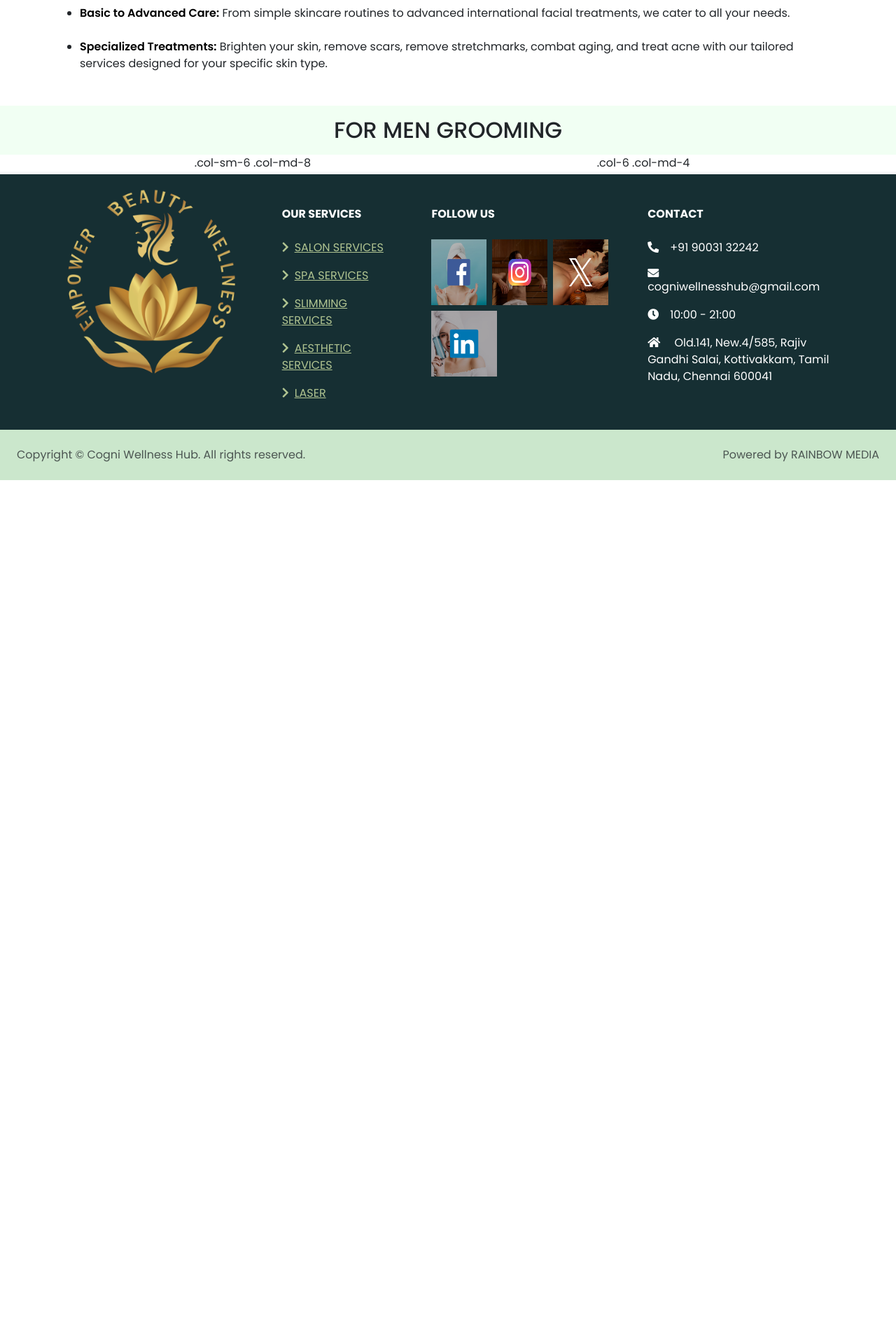
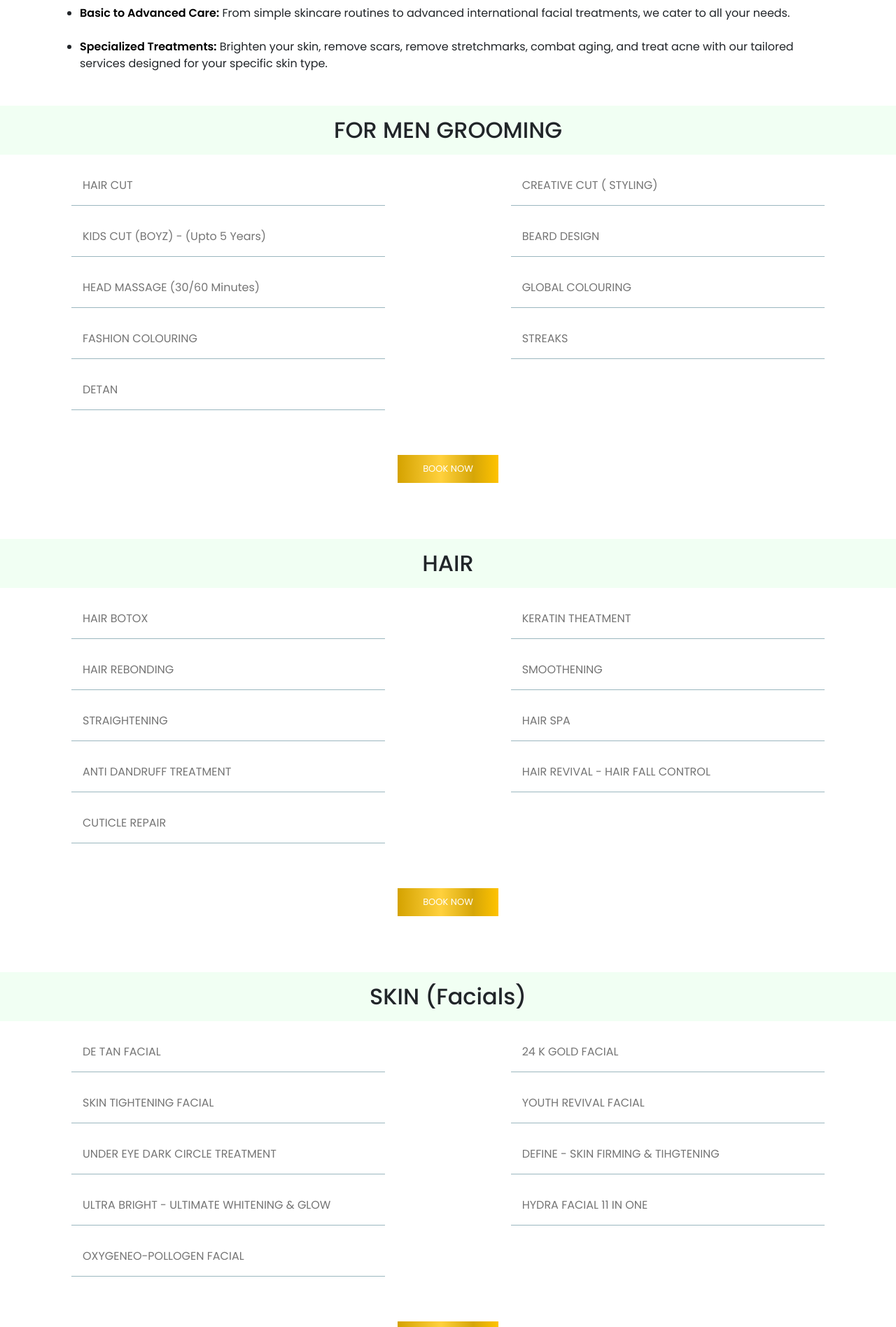
Before and after one commit to Madheshrmedia/cogni, a PHP site: page /service-detail.php in a window 1280 px wide. Shown: the part 888-2784 px from the top of the page at 70% size. Before the commit the page ends 1574 px from the top, so only its background shows below. Run offline with PHP 8.4, Linux system fonts and the light colour scheme.

Commit message:
service detail page completed for salon

```diff
--- a/service-detail.php
+++ b/service-detail.php
@@ -29,21 +29,354 @@ include_once "./header.php";
     <h2>FOR MEN GROOMING</h2>
     </div>
 
-  <div class="container">
+  <div class="container" id="cardcontainer">
   <div class="row g-0 text-center">
-  <div class="col-sm-6 col-md-6">.col-sm-6 .col-md-8</div>
-  <div class="col-sm-6 col-md-6">.col-6 .col-md-4</div>
+  <div class="col-sm-6 col-md-5" style="text-align:left">
+    <p>HAIR CUT </p>
+    <p>KIDS CUT (BOYZ) -  (Upto 5 Years)</p>
+    <p>HEAD MASSAGE (30/60 Minutes)</p>
+    <p>FASHION COLOURING</p>
+    <p>DETAN</p>
+  </div>
+  <div class="col-sm-6 col-md-2"></div>
+  <div class="col-sm-6 col-md-5" style="text-align:left">
+
+    <p>CREATIVE CUT ( STYLING)
+    </p>
+    <p>BEARD DESIGN
+
+    </p>
+    <p>GLOBAL COLOURING
+
+
+</p>
+<p>STREAKS
+
+
+</p>
+  </div>
 </div>
   </div>
+  <div class="button">
+  <button class="book" style="border: none;">BOOK NOW</button>
   </div>
+
+  </div>
+   <!-- === -->
+   <div class="cardbig">
+    <div class="heading">
+    <h2>HAIR </h2>
+    </div>
+
+  <div class="container" id="cardcontainer">
+  <div class="row g-0 text-center">
+  <div class="col-sm-6 col-md-5" style="text-align:left">
+    <p>HAIR BOTOX
+    </p>
+    <p>HAIR REBONDING
+    </p>
+    <p>STRAIGHTENING
+    </p>
+    <p>ANTI DANDRUFF TREATMENT
+    </p>
+    <p>CUTICLE REPAIR
+    </p>
+  </div>
+  <div class="col-sm-6 col-md-2"></div>
+  <div class="col-sm-6 col-md-5" style="text-align:left">
+
+    <p>KERATIN THEATMENT
+
+    </p>
+    <p>SMOOTHENING
+
+
+    </p>
+    <p>HAIR SPA
+
+
+
+</p>
+<p>HAIR REVIVAL - HAIR FALL CONTROL
+
+
+
+</p>
+  </div>
+</div>
+  </div>
+  <div class="button">
+  <button class="book" style="border: none;">BOOK NOW</button>
+  </div>
+
+  </div>
+   <!-- === -->
+   <div class="cardbig">
+    <div class="heading">
+    <h2>SKIN (Facials)</h2>
+    </div>
+
+  <div class="container" id="cardcontainer">
+  <div class="row g-0 text-center">
+  <div class="col-sm-6 col-md-5" style="text-align:left">
+    <p>DE TAN FACIAL
+    </p>
+    <p>SKIN TIGHTENING FACIAL
+    </p>
+    <p>UNDER EYE DARK CIRCLE TREATMENT
+    </p>
+    <p>ULTRA BRIGHT - ULTIMATE WHITENING & GLOW
+    </p>
+    <p>OXYGENEO-POLLOGEN FACIAL
+    </p>
+  </div>
+  <div class="col-sm-6 col-md-2"></div>
+  <div class="col-sm-6 col-md-5" style="text-align:left">
+
+    <p>24 K GOLD FACIAL
+
+    </p>
+    <p>YOUTH REVIVAL FACIAL
+
+
+    </p>
+    <p>DEFINE - SKIN FIRMING & TIHGTENING
+
+
+
+</p>
+<p>HYDRA FACIAL 11 IN ONE
+
+
+
+</p>
+  </div>
+</div>
+  </div>
+  <div class="button">
+  <button class="book" style="border: none;">BOOK NOW</button>
+  </div>
+
+  </div>
+   <!-- === -->
+   <div class="cardbig">
+    <div class="heading">
+    <h2>FOR WOMEN GROOMING</h2>
+    </div>
+
+  <div class="container" id="cardcontainer">
+  <div class="row g-0 text-center">
+  <div class="col-sm-6 col-md-5" style="text-align:left">
+    <p>HAIR - FRINGE CUT
+    </p>
+    <p>CREATIVE CUT (STYLING)
+    </p>
+    <p>COLOURING-ROOT TOUCH UP
+    </p>
+    <p>FASHION COLOURING
+    </p>
+  </div>
+  <div class="col-sm-6 col-md-2"></div>
+  <div class="col-sm-6 col-md-5" style="text-align:left">
+
+    <p>HAIR TRIM + HAIR WASH
+
+    </p>
+    <p>KIDS CUT (GIRLZ) -  (Upto 5 Years)
+
+
+    </p>
+    <p>GLOBAL COLORING
+</p>
+<p>STREAKX
+
+
+
+</p>
+  </div>
+</div>
+  </div>
+  <div class="button">
+  <button class="book" style="border: none;">BOOK NOW</button>
+  </div>
+
+  </div>
+   <!-- === -->
+   <div class="cardbig">
+    <div class="heading">
+    <h2>HAIR</h2>
+    </div>
+
+  <div class="container" id="cardcontainer">
+  <div class="row g-0 text-center">
+  <div class="col-sm-6 col-md-5" style="text-align:left">
+    <p>HAIR WASH & OUT CURLS
+
+    </p>
+    <p>FLAT IRONING
+
+    </p>
+
+    <p>HAIR BOTOX
+
+    </p>
+    <p>HAIR REBONDING
+
+    </p>
+    <p>STRAIGHTENING
+    </p>
+    <p>ANTI DANDRUFF TREATMENT
+
+    </p>
+    <p>CUTICLE REPAIR
+
+
+    </p>
+  </div>
+  <div class="col-sm-6 col-md-2"></div>
+  <div class="col-sm-6 col-md-5" style="text-align:left">
+
+    <p> TONGS
+
+
+    </p>
+    <p>HEAD MASSAGE (30/60 Minutes)
+
+
+
+    </p>
+    <p>KERATIN TREATMENT
+</p>
+<p>SMOOTHENING</p>
+<p>HAIR SPA
+</p>
+<p>HAIR REVIVAL - HAIR FALL CONTROL
+
+</p>
+  </div>
+</div>
+  </div>
+  <div class="button">
+  <button class="book" style="border: none;">BOOK NOW</button>
+  </div>
+
+  </div>
+   <!-- === -->
+   <div class="cardbig">
+    <div class="heading">
+    <h2>SKIN (Facial)</h2>
+    </div>
+
+  <div class="container" id="cardcontainer">
+  <div class="row g-0 text-center">
+  <div class="col-sm-6 col-md-5" style="text-align:left">
+    <p>DE TAN FACIAL
+    </p>
+    <p>24 K GOLD FACIAL
+    </p>
+    <p>YOUTH REVIVAL FACIAL
+    </p>
+    <p>HYDRA FACIAL
+    </p>
+    <p>DETAN</p>
+    <p>WAXING
+    </p>
+  </div>
+  <div class="col-sm-6 col-md-2"></div>
+  <div class="col-sm-6 col-md-5" style="text-align:left">
+
+    <p>MATT IT - PURIFY FOR  ACNE SKIN
+
+    </p>
+    <p>SKIN TIGHTENING FACIAL
+
+
+    </p>
+    <p>UNDER EYE DARK CIRCLE TREATMENT
+</p>
+<p>OXYGENEO-POLLOGEN FACIAL
+</p>
+<p>THREADING
+</p>
+<p>FOOT & HAND SPA (PEDICURE & MANICURE)
+</p>
+  </div>
+</div>
+  </div>
+  <div class="button">
+  <button class="book" style="border: none;">BOOK NOW</button>
+  </div>
+
+  </div>
+   <!-- === -->
+   <div class="cardbig">
+    <div class="heading">
+    <h2>BRDIAL SERVICES </h2>
+    </div>
+
+  <div class="container" id="cardcontainer">
+  <div class="row g-0 text-center">
+  <div class="col-sm-6 col-md-5" style="text-align:left">
+    <p>BRIDAL - MAKEOVER
+    </p>
+
+  </div>
+  <div class="col-sm-6 col-md-2"></div>
+  <div class="col-sm-6 col-md-5" style="text-align:left">
+
+    <p>BRIDE GROOM MAKE OVER
+
+    </p>
+
+
+
+</p>
+  </div>
+</div>
+  </div>
+  <div class="button">
+  <button class="book" style="border: none;">BOOK NOW</button>
+  </div>
+
+  </div>
+  <div class="container">
+  <p>Come and experience the transformation. Let us help you look and feel your best every day!</p>
+  </div>
+
 <style>
+
     .heading{
         text-align:center;
         background-color: #F1FFF3;
         padding:1rem 0;
+        margin-bottom: 1rem;
+
     }
     .heading h2{
         margin-bottom:0 !important;
+    }
+    #cardcontainer{
+        max-width: 1100px;
+    }
+    #cardcontainer p{
+        padding:1rem;
+        border-bottom: 1px solid #9BB7BF;
+    }
+    .button{
+        text-align:center;
+        margin:3rem auto 5rem auto;
+    }
+   .book {
+        background: linear-gradient(to right,
+    #D4A200 0%,    /* Stop at 0% */
+    #FFD13D 43%,   /* Stop at 43% */
+    #D6A608 75%,   /* Stop at 75% */
+    #FFC300 100%   /* Stop at 100% */
+);
+border: none;
+padding:10px 36px;
+color: #fff;
+font-size:13px;
     }
 </style>
 
```
